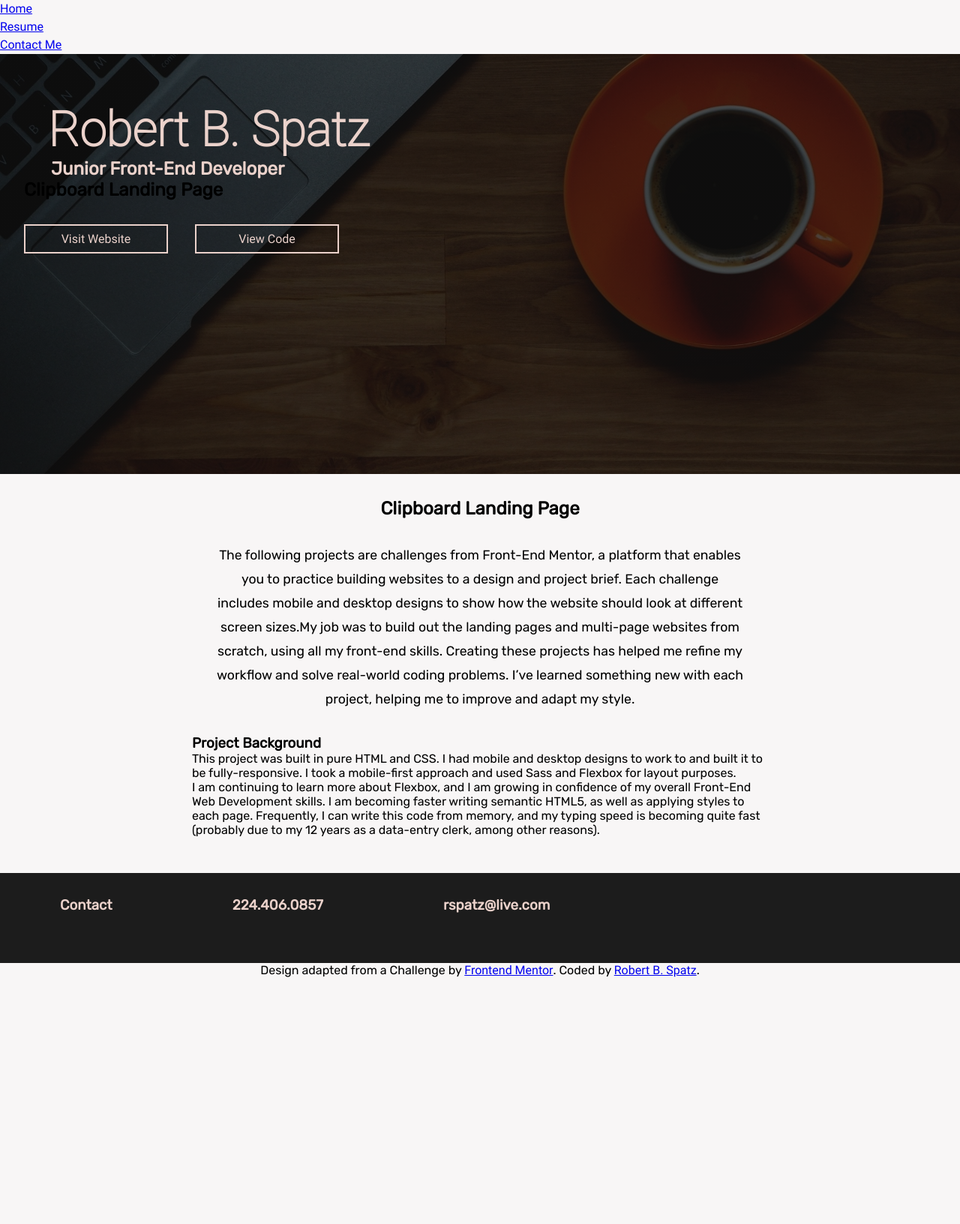
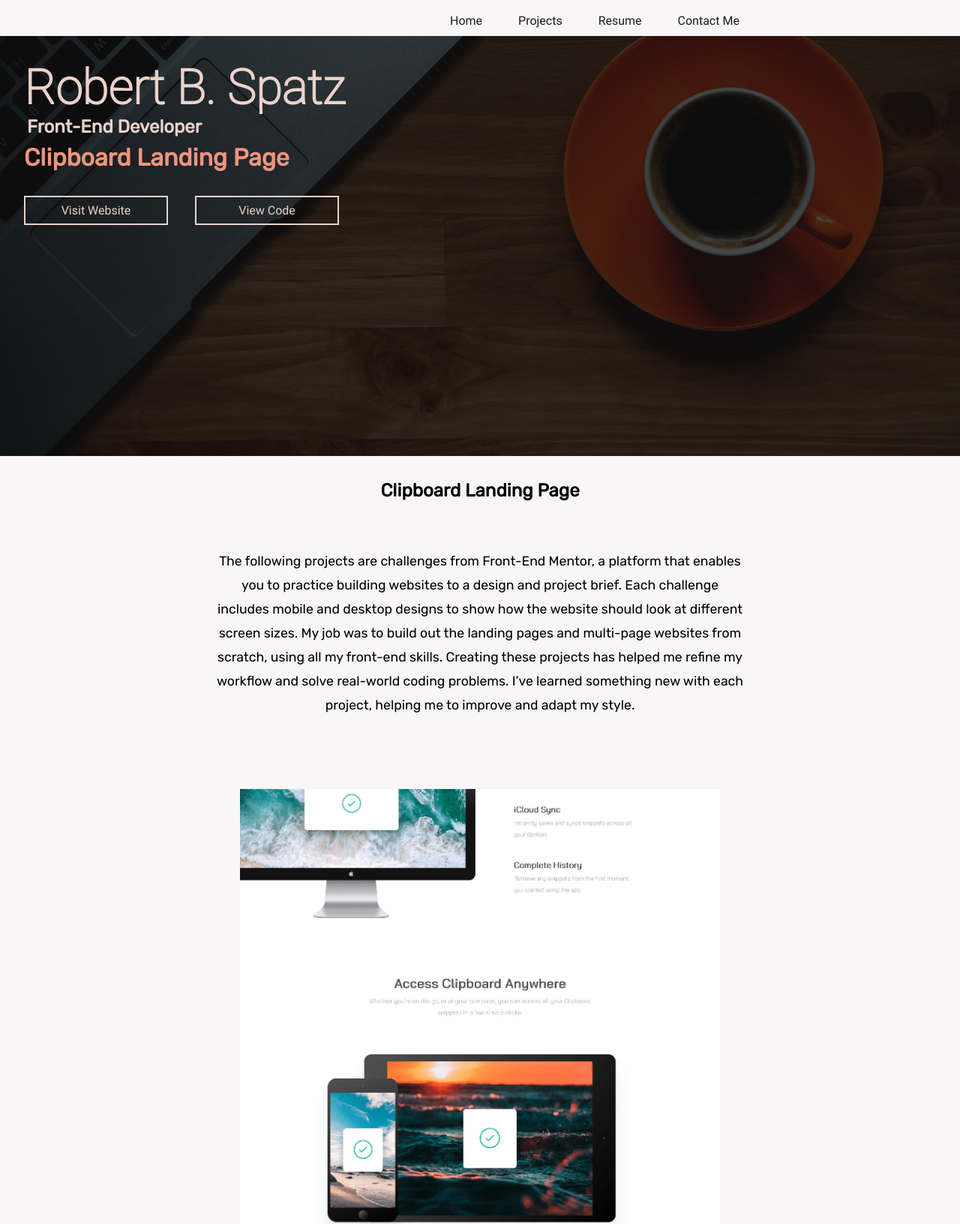
Before and after one commit to rspatz/RBSpatz-Portfolio, a plain HTML site: page clipboard.html in a window 1280 px wide. Shown: the top 1632 px of the page at 75% size. Before the commit the page ends 1303 px from the top, so only its background shows below. Drawn offline with Linux system fonts and the light colour scheme.

Commit message:
Update clipboard.html

```diff
--- a/clipboard.html
+++ b/clipboard.html
@@ -1,85 +1,140 @@
 <!DOCTYPE html>
 <html lang="en">
   <head>
-  <meta charset="UTF-8">
-  <meta name="viewport" content="width=device-width, initial-scale=1.0">
-  <link rel="stylesheet" href="css/style.css">
-  <link rel="stylesheet" media="screen and (min-width: 1200px)"
-  href="css/widescreen.css">
-  <link rel="icon" type="image/png" sizes="32x32" href="./images/favicon-32x32.png">
-
-  <title>Frontend Mentor | Minimalist Portfolio</title>
+    <meta charset="UTF-8" />
+    <meta http-equiv="X-UA-Compatible" content="IE=edge" />
+    <meta name="viewport" content="width=device-width, initial-scale=1.0" />
+    <link rel="stylesheet" href="css/style.css" />
+    <link rel="stylesheet" href="css/mobile.css" />
+    <title>Robert B. Spatz | Portfolio: Clipboard</title>
   </head>
   <body>
+    <nav>
+      <div class="container">
+        <div class="flex">
+          <button class="hamburger" id="hamburger">
+            <img
+              class="close"
+              src="./images/icons/hamburger.svg"
+              alt="hamburger"
+            />
+            <img class="open" src="./images/icons/close.svg" alt="close" />
+          </button>
 
-  <navigation class="main-nav">
-    <ul>
+          <ul class="show" id="menu">
             <li><a href="index.html">Home</a></li>
-      <li><a href="resume.html">Resume</a></li>
-      <li><a href="contact.html">Contact Me</a></li>
+            <li><a href="index.html#projects">Projects</a></li>
+            <li><a href="#">Resume</a></li>
+            <li><a href="index.html#contact">Contact Me</a></li>
           </ul>
-  </navigation>
+        </div>
+      </div>
+    </nav>
 
-  <header class="clipboard-header">
-    <div class="header-text">
+    <header>
+      <div class="container">
+        <div class="flex align-start reverse-mobile">
+          <div>
             <h1>Robert B. Spatz</h1>
-      <h3>Junior Front-End Developer</h3>
-      <h2>Clipboard Landing Page</h2>
+            <h3>Front-End Developer</h3>
+            <h2 class="project-heading">Clipboard Landing Page</h2>
+          </div>
+        </div>
       </div>
 
-    <div class="clipboard-button">
-      <button class="loop-studios-live-website-button">
-        <a href="https://rspatz.github.io/Clipboard/" target="_blank">Visit Website</a>
+      <div class="insure-button">
+        <button class="clipboard-live-website-button">
+          <a
+            href="https://rspatz.github.io/Clipboard-Landing-Page/"
+            target="_blank"
+            >Visit Website</a
+          >
         </button>
 
         <button class="clipboard-github-button">
-        <a href="https://github.com/rspatz/Clipboard" target="_blank">View Code</a>
+          <a
+            href="https://github.com/rspatz/Clipboard-Landing-Page"
+            target="_blank"
+            >View Code</a
+          >
         </button>
       </div>
-
     </header>
 
-  <section class="projects">
+    <section class="container projects">
+      <div class="flex">
         <h2>Clipboard Landing Page</h2>
 
-    <p>The following projects are challenges from Front-End Mentor, a platform that enables you to practice building websites to a design and project brief. Each challenge includes mobile and desktop designs to show how the website should look at different screen sizes.My job was to build out the landing pages and multi-page websites from scratch, using all my front-end skills. Creating these projects has helped me refine my workflow and solve real-world coding problems. I’ve learned something new with each project, helping me to improve and adapt my style.</p>
-  </section>
+        <p>
+          The following projects are challenges from Front-End Mentor, a
+          platform that enables you to practice building websites to a design
+          and project brief. Each challenge includes mobile and desktop designs
+          to show how the website should look at different screen sizes. My job
+          was to build out the landing pages and multi-page websites from
+          scratch, using all my front-end skills. Creating these projects has
+          helped me refine my workflow and solve real-world coding problems.
+          I’ve learned something new with each project, helping me to improve
+          and adapt my style.
+        </p>
 
-<section class="clipboard-background">
-  <div class="clipboard-project-image">
-    <div class="clipboard-project-image-detail-1"></div>
-    <div class="clipboard-project-image-detail-2"></div>
+        <div class="images">
+          <div class="clipboard-image"></div>
         </div>
 
         <div class="clipboard-project-describe">
           <h3>Project Background</h3>
 
           <div class="clipboard-project-describe-1">
-      <p>This project was built in pure HTML and CSS. I had mobile and desktop designs to
-        work to and built it to be fully-responsive. I took a mobile-first approach
-        and used Sass and Flexbox for layout purposes.</p>
+            <p>
+              This project was built in pure HTML and CSS. I had mobile and
+              desktop designs to work to and built it to be fully-responsive. I
+              took a mobile-first approach and used Sass and Flexbox for layout
+              purposes.
+            </p>
           </div>
 
           <div class="clipboard-project-describe-2">
-      <p>I am continuing to learn more about Flexbox, and I am growing in confidence of my overall Front-End Web Development skills. I am becoming faster writing semantic HTML5, as well as applying styles to each page. Frequently, I can write this code from memory, and my typing speed is becoming quite fast (probably due to my 12 years as a data-entry clerk, among other reasons).</p>
+            <p>
+              I am continuing to learn more about Flexbox, and I am growing in
+              confidence of my overall Front-End Web Development skills. I am
+              becoming faster writing semantic HTML5, as well as applying styles
+              to each page. Frequently, I can write this code from memory, and
+              my typing speed is becoming quite fast (probably due to my 12
+              years as a data-entry clerk, among other reasons).
+            </p>
           </div>
+          <h3>Built With</h3>
+          <ul>
+            <li>Semantic HTML5</li>
+            <li>Flexbox</li>
+            <li>Responsive Design</li>
+          </ul>
+        </div>
+      </div>
+    </section>
 
-  </div><!-- END Project-Describe -->
-
-</section><!-- END Fylo Background -->
-
-  <footer class="footer">
-    <div class="contact-info">
+    <footer>
+      <div class="container">
+        <div class="flex">
+          <div id="contact" class="contact-info">
             <h3>Contact</h3>
             <h3>224.406.0857</h3>
             <h3>rspatz@live.com</h3>
           </div>
+        </div>
+      </div>
     </footer>
 
     <p class="attribution">
-    Design adapted from a Challenge by <a href="https://www.frontendmentor.io?ref=challenge" target="_blank">Frontend Mentor</a>.
-    Coded by <a href="https://www.linkedin.com/in/robertbspatz/" target="_blank">Robert B. Spatz</a>.
+      Design adapted from a Challenge by
+      <a href="https://www.frontendmentor.io?ref=challenge" target="_blank"
+        >Frontend Mentor</a
+      >. Coded by
+      <a href="https://www.linkedin.com/in/robertbspatz/" target="_blank"
+        >Robert B. Spatz</a
+      >.
     </p>
 
+    <script src="js/script.js"></script>
   </body>
 </html>
```
Lines whose indentation alone changed are shown as unchanged.
